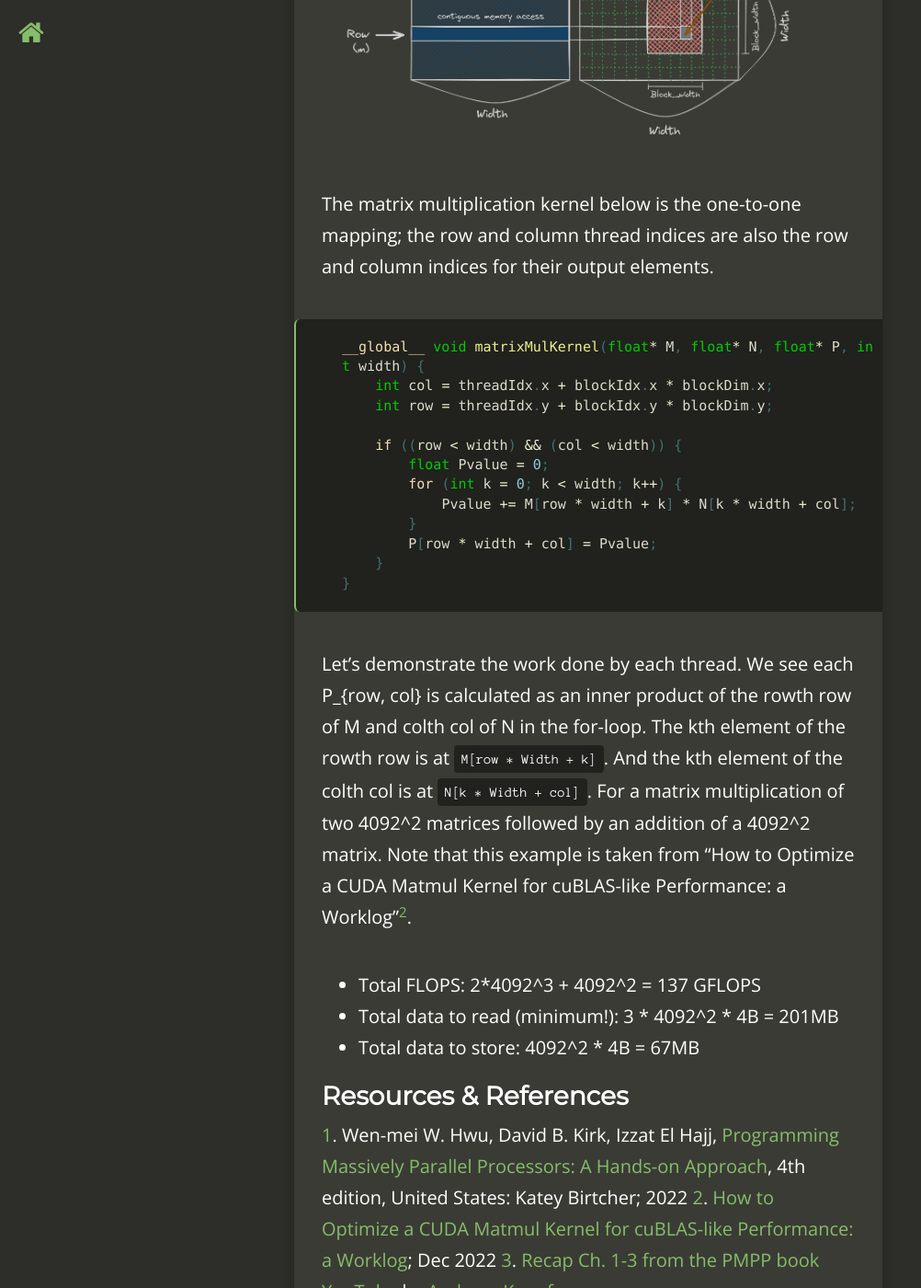
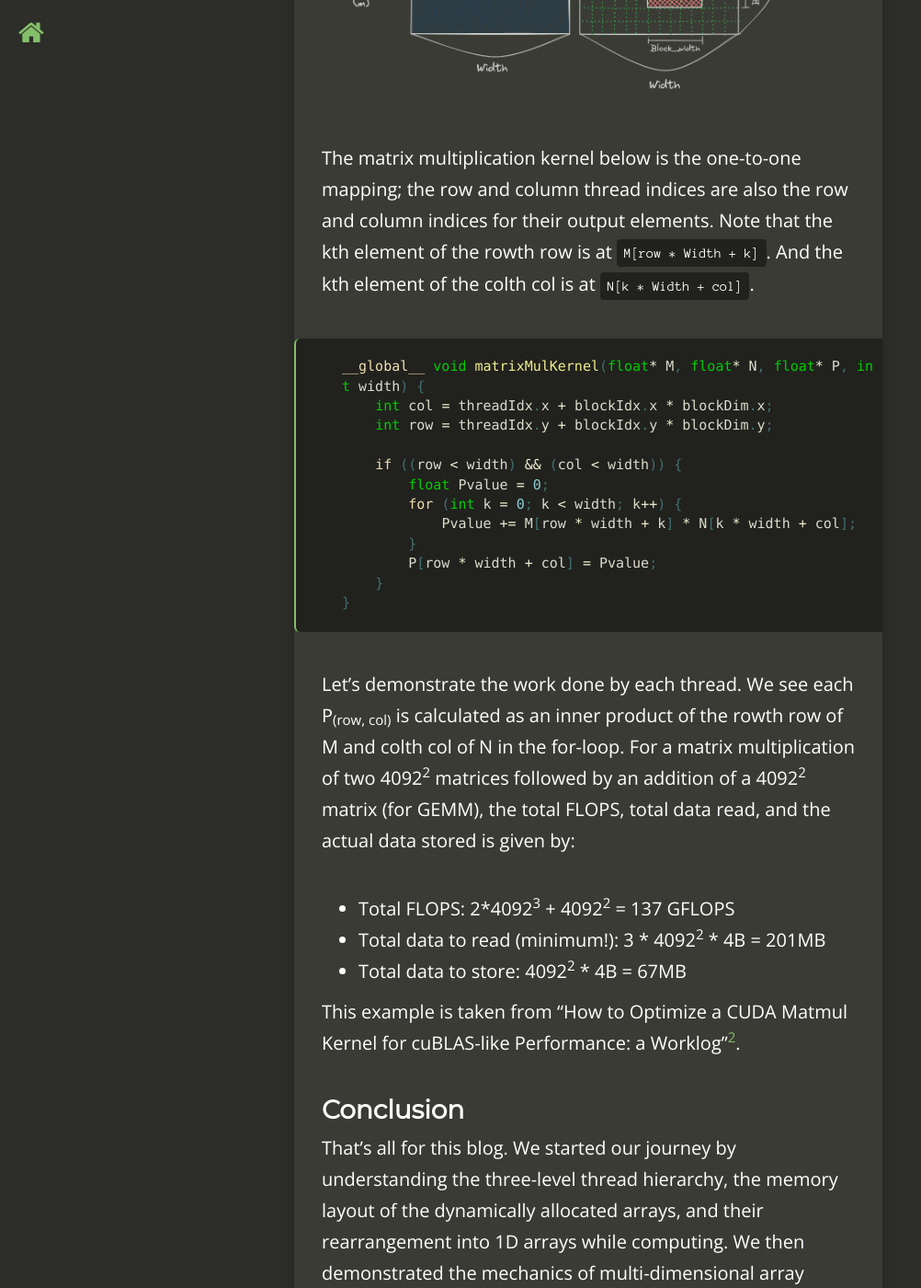
Before and after one commit to khushi-411/khushi-411.github.io, a Jekyll site: the page built from _posts/2024-05-13-multidim_grids_and_data.md, in a window 1280 px wide and 1400 px high, scrolled down 6185 px. Shown: the whole window at 92% size, without its empty margins (0-1002 px from the left). Built offline with Jekyll 4.4.1, drawn with Linux system fonts in a browser that asks for light colours; nearby versions of some CDN libraries; comment, search, counter and statistics services are not loaded; some of the changed text lies outside the part shown.

Commit message:
fix formulas (#31)

````diff
--- a/_posts/2024-05-13-multidim_grids_and_data.md
+++ b/_posts/2024-05-13-multidim_grids_and_data.md
@@ -50,8 +50,8 @@
 #### **Notes**
 - If we want to work on 1D grids and blocks, we can call kernels with
 integer values instead of declaring them explicitly.
-- Allowed values of `gridDim.x` range from 1 to 2^{31} - 1.
-And those of `gridDim.y` and `gridDim.z` range from 1 to 2^6 - 1
+- Allowed values of `gridDim.x` range from 1 to 2<sup>31</sup> - 1.
+And those of `gridDim.y` and `gridDim.z` range from 1 to 2<sup>6</sup> - 1
 - The total size of the block in the current CUDA system is limited to 1024 threads.
 - All threads in a block have the same `blockIdx` values,
 and all blocks in a grid have the same `gridIdx` values.
@@ -77,9 +77,11 @@
 
 Now, let's write a kernel code for the color to the gray-scale conversion
 of a 2-dimensional image. It uses the following equation:
-```math
+
+$$
 L = 0.21*r + 0.72*g + 0.07*b
-```
+$$
+
 The CUDA kernel code executed by each thread is given by:
 ```cuda
 __global__ void colortoGrayscaleConversionKernel(unsigned char* Pout,
@@ -113,7 +115,7 @@
 Mathematically, an image blurring function calculates the value of an
 output image pixel as a weighted sum of a patch of pixels encompassing
 the pixel in the input image. In the code below, we'll take a simple
-average value of the $N x N$ patch of pixels of the image. For this kernel,
+average value of the **N x N** patch of pixels of the image. For this kernel,
 the thread-to-output data mapping remains the same.
 ```cuda
 __global__ void blurKernel(unsigned char* in, unsigned char* out, int w,
@@ -149,15 +151,19 @@
 Consider a matrix `M` of shape `i x j` and a matrix `N` of
 shape `j x k`, such that multiplication of the matrix produces another
 matrix `P`, of shape `i x k`. Mathematically, it is given by:
-```math
-P_{row, col} = \sum M_{row, k} * N_{k, col} \ \ \ \ \  for \ k = 0, 1, 2 ... j-1
-```
+
+$$
+P_{\text{row}, \text{col}} = \sum_{k=0}^{j-1} M_{\text{row}, k} \cdot N_{k, \text{col}}
+$$
 
 <img alt="Matrix Multiplication" src="/assets/CUDA/matrix_multiplication.png" class="center" >
 
 The matrix multiplication kernel below is the one-to-one mapping;
 the row and column thread indices are also
 the row and column indices for their output elements.
+Note that the kth element of
+the rowth row is at `M[row * Width + k]`.
+And the kth element of the colth col is at `N[k * Width + col]`.
 ```cuda
 __global__ void matrixMulKernel(float* M, float* N, float* P, int width) {
     int col = threadIdx.x + blockIdx.x * blockDim.x;
@@ -172,19 +178,29 @@
     }
 }
 ```
-Let's demonstrate the work done by each thread. We see each P_{row, col}
+Let's demonstrate the work done by each thread. We see each P<sub>(row, col)</sub>
 is calculated as an inner product of the rowth row of M and
-colth col of N in the for-loop. The kth element of
-the rowth row is at `M[row * Width + k]`.
-And the kth element of the colth col is at `N[k * Width + col]`.
-For a matrix multiplication of two 4092^2 matrices followed by an
-addition of a 4092^2 matrix. Note that this example is taken from
+colth col of N in the for-loop.
+For a matrix multiplication of two 4092<sup>2</sup> matrices followed by an
+addition of a 4092<sup>2</sup> matrix (for GEMM),
+the total FLOPS, total data read, and the actual data stored is given by:
+- Total FLOPS: 2*4092<sup>3</sup> + 4092<sup>2</sup> = 137 GFLOPS
+- Total data to read (minimum!): 3 * 4092<sup>2</sup> * 4B = 201MB
+- Total data to store: 4092<sup>2</sup> * 4B = 67MB
+
+This example is taken from
 "How to Optimize a CUDA Matmul Kernel for cuBLAS-like Performance: a Worklog"<sup>[2](#link2)</sup>.
-- Total FLOPS: 2*4092^3 + 4092^2 = 137 GFLOPS
-- Total data to read (minimum!): 3 * 4092^2 * 4B = 201MB
-- Total data to store: 4092^2 * 4B = 67MB
+
+### **Conclusion**
+That's all for this blog. We started our journey by understanding the three-level
+thread hierarchy, the memory layout of the dynamically allocated arrays, and their
+rearrangement into 1D arrays while computing. We then demonstrated the mechanics of
+multi-dimensional array processing via various examples like color-to-gray-scale conversion,
+image blurring, and the naive implementation of matrix multiplication. In the upcoming series,
+learn about the basics of computer architecture and scheduling of the algorithms
+to optimize our naive matrix multiplication kernel implementation.
 
 ### **Resources & References**
-<a id="link1">1</a>. Wen-mei W. Hwu, David B. Kirk, Izzat El Hajj, [Programming Massively Parallel Processors: A Hands-on Approach](https://www.amazon.in/Programming-Massively-Parallel-Processors-Hands/dp/0323912311), 4th edition, United States: Katey Birtcher; 2022
-<a id="link2">2</a>. [How to Optimize a CUDA Matmul Kernel for cuBLAS-like Performance: a Worklog](https://siboehm.com/articles/22/CUDA-MMM); Dec 2022
-<a id="link3">3</a>. [Recap Ch. 1-3 from the PMPP book YouTube](https://youtu.be/NQ-0D5Ti2dc) by [Andreas Koepf](https://twitter.com/neurosp1ke)
+<a id="link1">1</a>. Wen-mei W. Hwu, David B. Kirk, Izzat El Hajj, [Programming Massively Parallel Processors: A Hands-on Approach](https://www.amazon.in/Programming-Massively-Parallel-Processors-Hands/dp/0323912311), 4th edition, United States: Katey Birtcher; 2022 \
+<a id="link2">2</a>. [How to Optimize a CUDA Matmul Kernel for cuBLAS-like Performance: a Worklog](https://siboehm.com/articles/22/CUDA-MMM); Dec 2022 \
+<a id="link3">3</a>. [Recap Ch. 1-3 from the PMPP book YouTube](https://youtu.be/NQ-0D5Ti2dc) by [Andreas Koepf](https://twitter.com/neurosp1ke); Dec 2024
````
